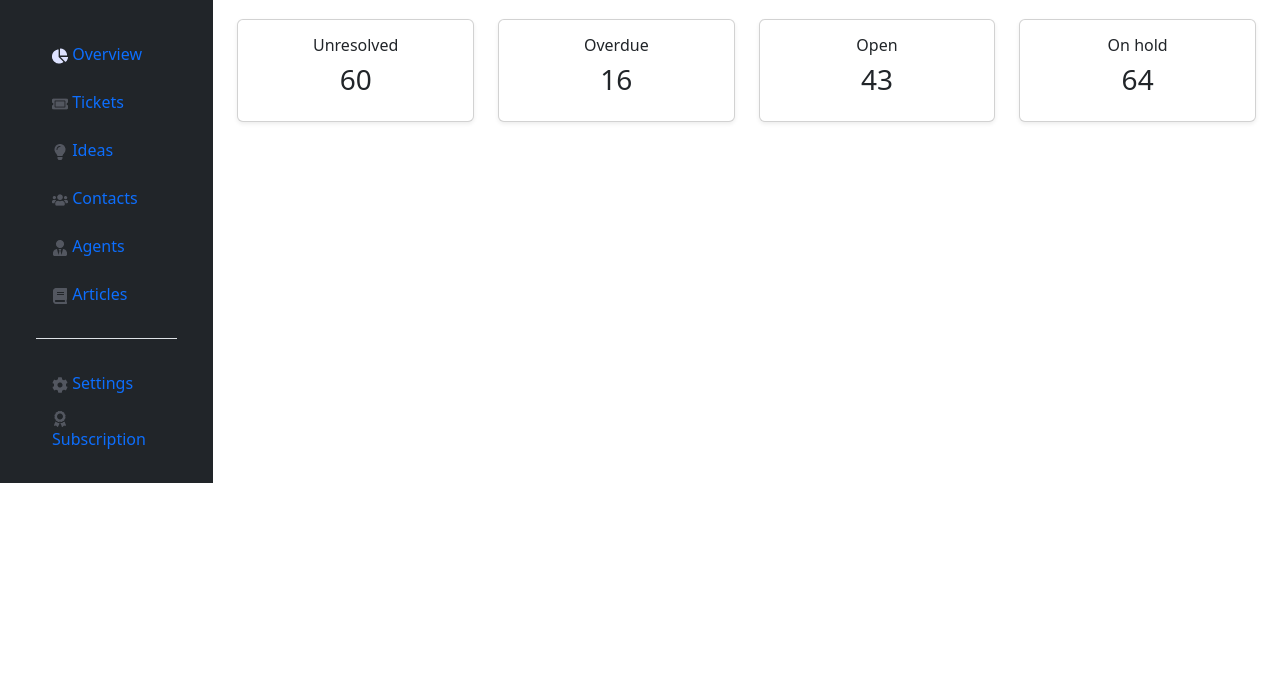
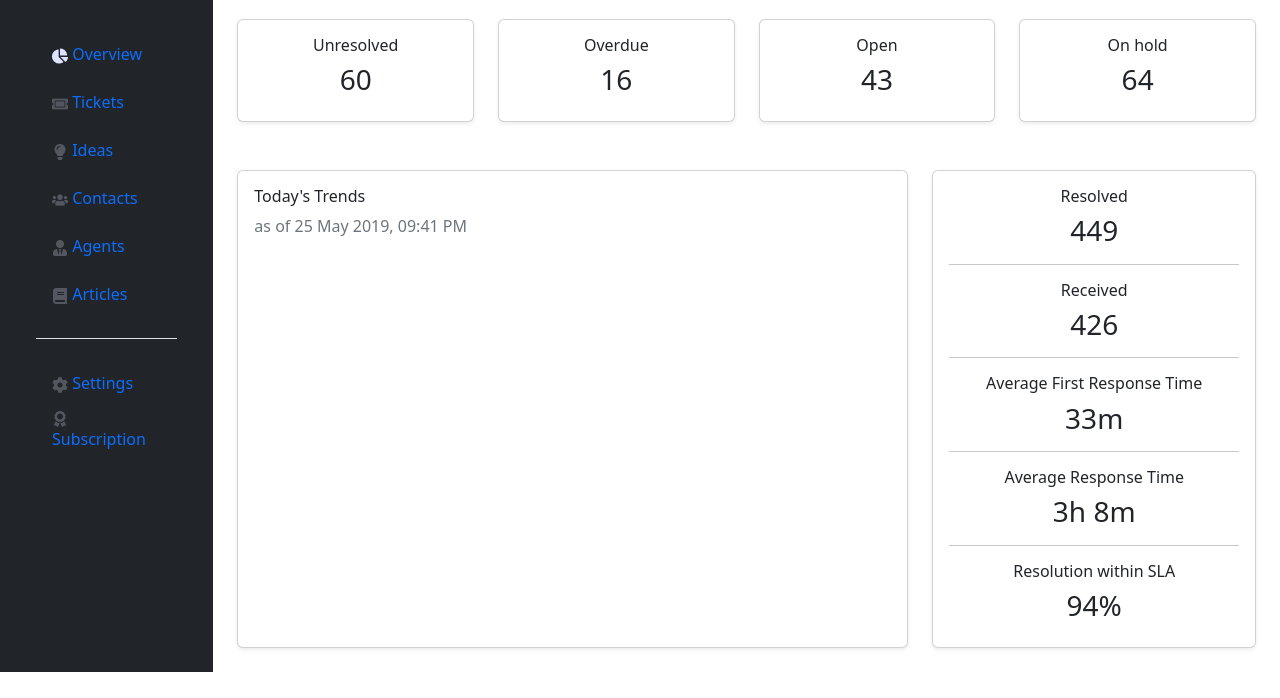
Before and after one commit to DanaSadek/inm320-frontendframework-group10, a website: page public/index.html in a window 1280 px wide. Shown: the part 102-800 px from the top of the page. Drawn offline with nearby package versions, Linux system fonts and the light colour scheme.

Commit message:
added chart

```diff
--- a/public/index.html
+++ b/public/index.html
@@ -106,6 +106,49 @@
                     </div>
                 </div>
                 <!-- Statistics Section end -->
+                 <!-- Chart Section start -->
+                <div class="row">
+                    <div class="col-lg-8 mb-4">
+                        <div class="card shadow-sm h-100">
+                            <div class="card-body">
+                                <h6 class="section-title">Today's Trends </h6>
+                                <span class="small-text text-secondary d-block">as of 25 May 2019, 09:41 PM</span>
+                                <canvas id="chart" class="w-100"></canvas>
+                            </div>
+                        </div>
+                    </div>
+                    <div class="col-lg-4 mb-4">
+                        <div class="card shadow-sm h-100">
+                            <div class="card-body d-flex flex-column justify-content-between align-items-center">
+                                <div class="text-center">
+                                    <h6 class="card-title-chart">Resolved</h6>
+                                    <h3>449</h3>
+                                </div>
+                                <hr class="w-100 mt-2">
+                                <div class="text-center">
+                                    <h6 class="card-title-chart">Received</h6>
+                                    <h3>426</h3>
+                                </div>
+                                <hr class="w-100 mt-2">
+                                <div class="text-center">
+                                    <h6 class="card-title-chart">Average First Response Time</h6>
+                                    <h3>33m</h3>
+                                </div>
+                                <hr class="w-100 mt-2">
+                                <div class="text-center">
+                                    <h6 class="card-title-chart">Average Response Time</h6>
+                                    <h3>3h 8m</h3>
+                                </div>
+                                <hr class="w-100 mt-2">
+                                <div class="text-center">
+                                    <h6 class="card-title-chart">Resolution within SLA</h6>
+                                    <h3>94%</h3>
+                                </div>
+                            </div>
+                        </div>
+                    </div>
+                </div>
+                <!-- Chart Section end -->
            </main>
           <!-- Main end -->
     </div>
```
